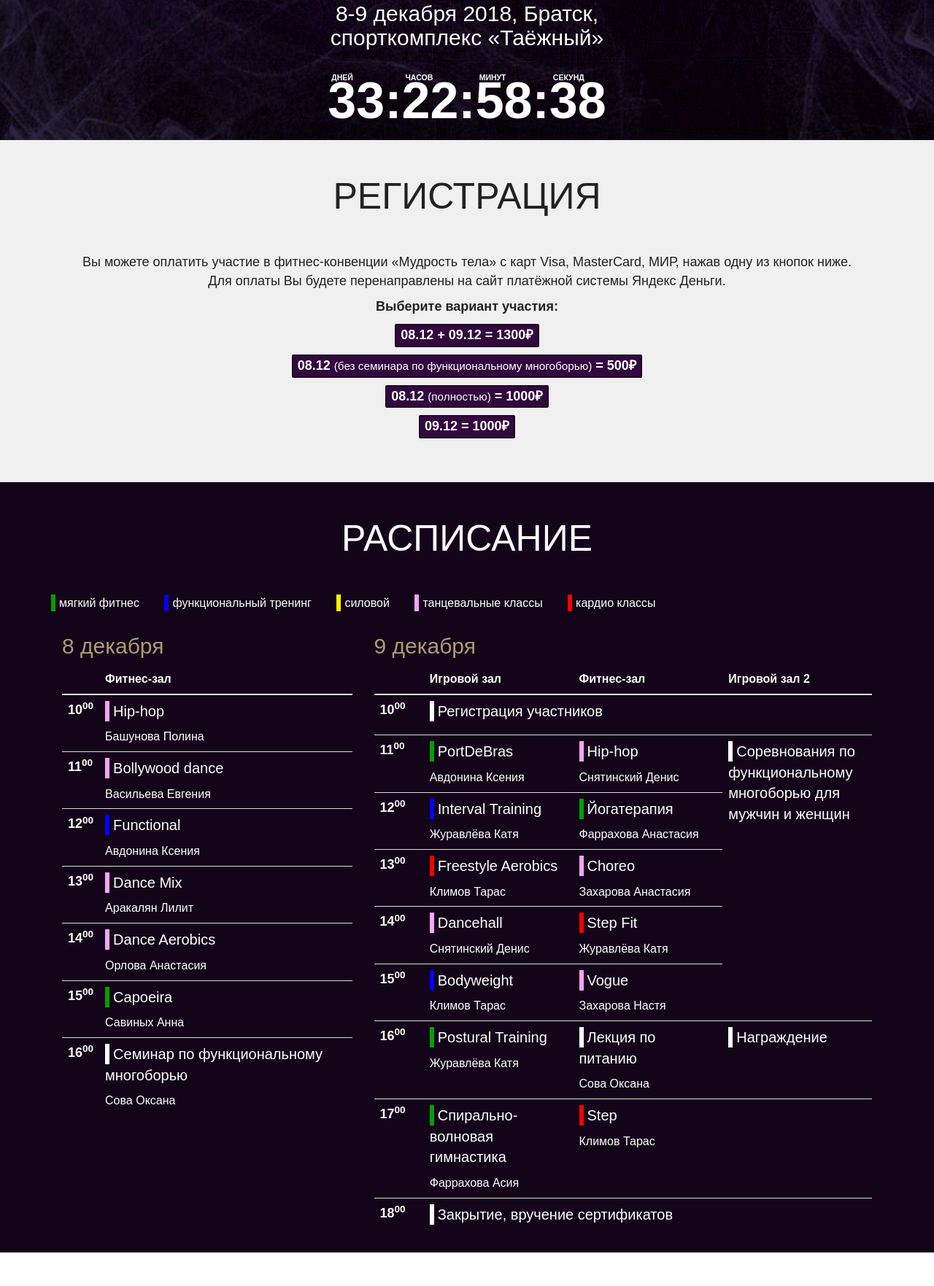
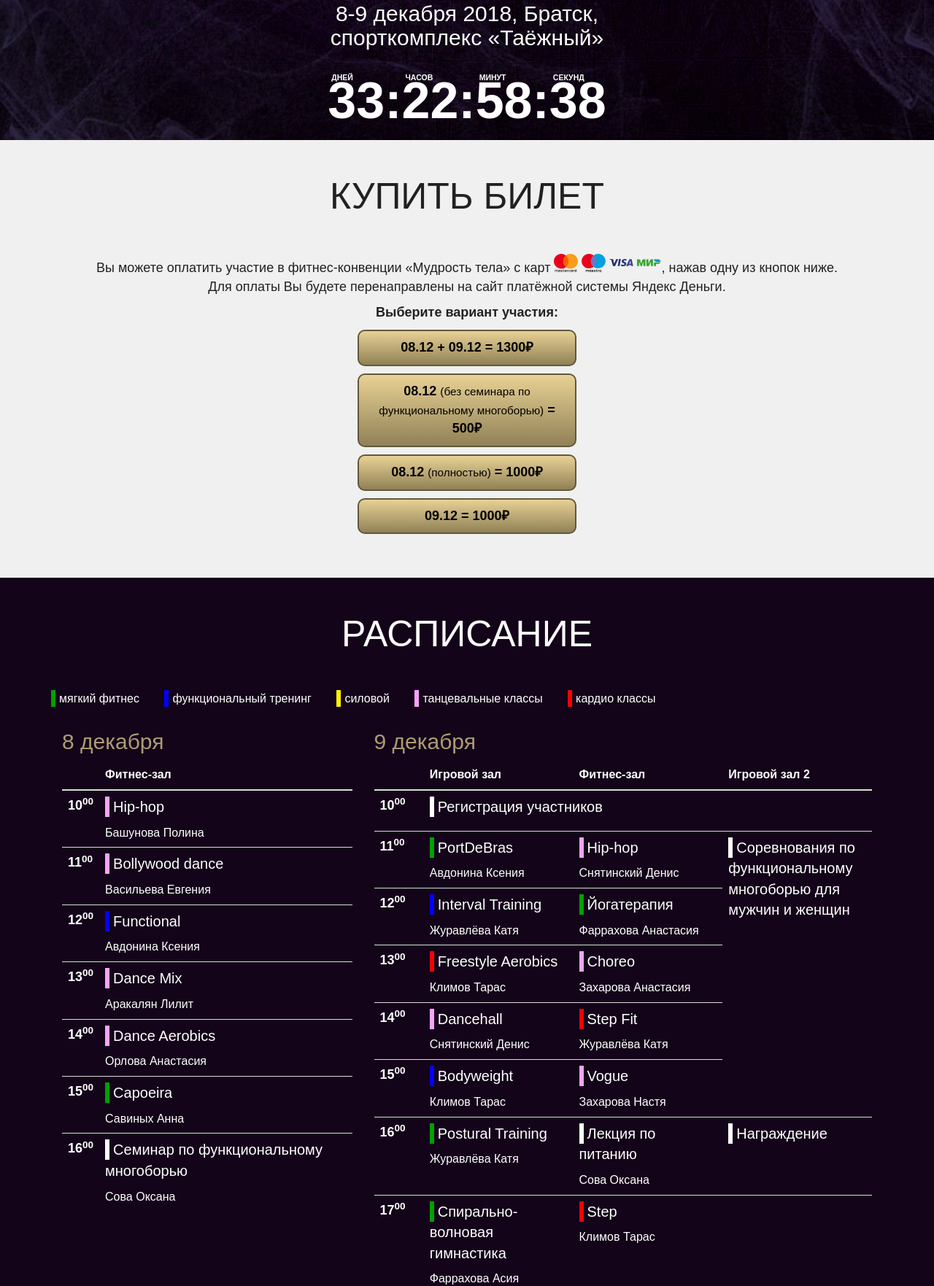
Before and after one commit to burashko/mudrost-tela, a Jekyll site: the page built from index.html, in a window 1280 px wide, cut to the strip 508-2271 px from the top of the page. Shown: the whole strip at 73% size. Built offline with Jekyll 4.4.1, drawn with Linux system fonts in a browser that asks for light colours.

Commit message:
Change payment buttons

```diff
--- a/css/template.css
+++ b/css/template.css
@@ -19,8 +19,13 @@ h1.title { text-transform: uppercase; font-size: 50px; margin: 50px 0; }
 .reg { padding-bottom: 50px; background: #f0f0f0; font-size: 18px; }
 .reg .price { font-weight: bold; }
 .reg .price .highlight { color: #ae9b76; }
+.reg .bank-icon { width: 33px; height: 26px; background-repeat: no-repeat; background-size: contain; background-position: center center; display: inline-block; }
+.reg .bank-icon.mastercard { background-image: url('../images/icon-mastercard.svg'); }
+.reg .bank-icon.maestro { background-image: url('../images/icon-maestro.svg'); }
+.reg .bank-icon.visa { background-image: url('../images/icon-visa.svg'); }
+.reg .bank-icon.mir { background-image: url('../images/icon-mir.svg'); }
 .reg form { display: block; margin-bottom: 10px; }
-.reg button { border: 2px solid #1e0525; background: #32083e; border-radius: 2px; color: #fff; font-weight: bold; }
+.reg button { border: 2px solid #61583a; background-image: linear-gradient(to bottom, #e8d195, #908156); border-radius: 10px; color: #000; font-weight: bold; padding: 10px; max-width: 300px; width: 300px; }
 .reg button small { font-weight: normal; }
 
 .timetable-wrapper { background-color: #130419; color: #fff; font-size: 16px; }
--- a/index.html
+++ b/index.html
@@ -19,8 +19,8 @@ layout: default
 	<div class="container">
 		<div class="row">
 			<div class="col-xs-16 text-center">
-				<h1 class="title" id="reg">Регистрация</h1>
-				<p>Вы можете оплатить участие в фитнес-конвенции «Мудрость тела» с карт Visa, MasterCard, МИР, нажав одну из кнопок ниже.<br>Для оплаты Вы будете перенаправлены на сайт платёжной системы Яндекс Деньги.</p>
+				<h1 class="title" id="reg">Купить билет</h1>
+				<p>Вы можете оплатить участие в фитнес-конвенции «Мудрость тела» с карт <i class="bank-icon mastercard"></i> <i class="bank-icon maestro"></i> <i class="bank-icon visa"></i> <i class="bank-icon mir"></i>, нажав одну из кнопок ниже.<br>Для оплаты Вы будете перенаправлены на сайт платёжной системы Яндекс Деньги.</p>
 				<p><strong>Выберите вариант участия:</strong></p>
 				<form method="POST" action="https://money.yandex.ru/quickpay/confirm.xml">
 				 <input type="hidden" name="receiver" value="410014655968128">
```
Also changed, not shown: images/icon-maestro.svg (added), images/icon-mastercard.svg (added), images/icon-mir.svg (added), images/icon-visa.svg (added).
